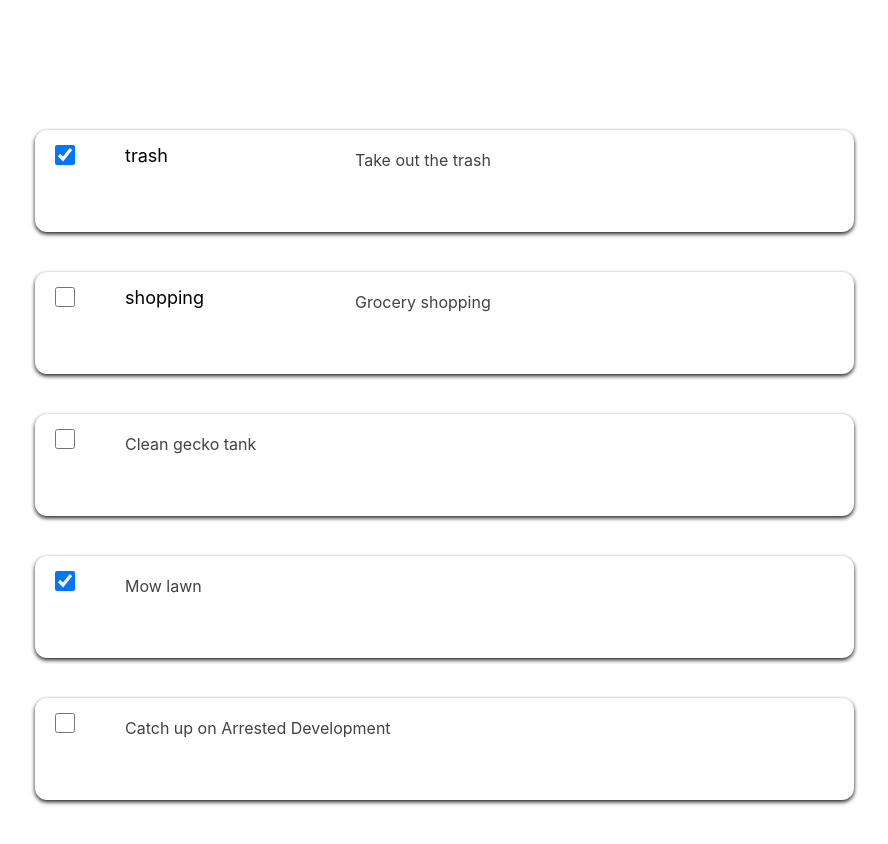
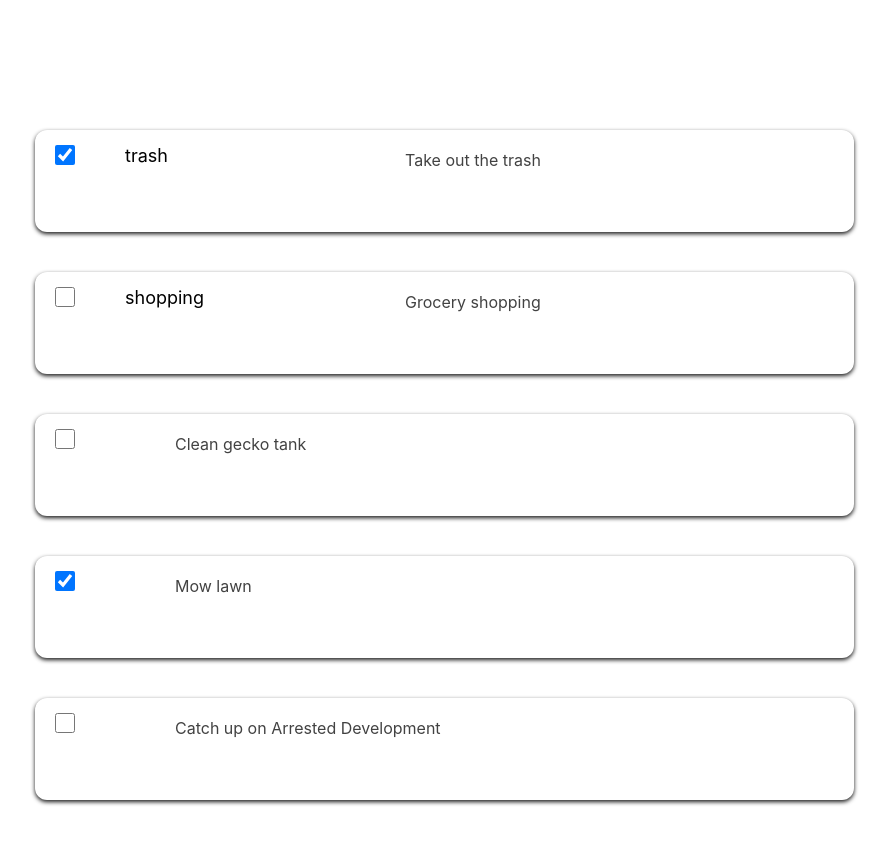
Before and after one commit to TarasovIlia/TodoList, a React (Create React App) app: page / in a window 1280 px wide. Shown: the top 844 px of the page, without its empty margins (293-1181 px from the left). Built offline with nearby package versions, Linux system fonts and the light colour scheme.

Commit message:
add event listner for inpu id

```diff
--- a/src/components/main_content/MainContent.jsx
+++ b/src/components/main_content/MainContent.jsx
@@ -4,15 +4,23 @@ import './css/content.css'
 import TodoData from './data/TodoData'
 
 
+class MainContent extends React.Component {
+    constructor() {
+        super()
+        this.state = {
+            todos : TodoData
+        }
+        this.checkedChange = this.checkedChange.bind(this)
+    }
+    checkedChange (id) {
+        console.log("Changed", id)
+    }
 
-class MainContent extends React.Component {
+    render () {
 
 
 
-    render () {
-
-        // const todo = TodoData.map(item => <TodoList header={item.header} text={item.text} key={item.key} completed={item.completed} />)
-        const todo = TodoData.map(item => <TodoList key={item.key} item={item} />)
+        const todo = this.state.todos.map(item => <TodoList key={item.key} item={item} checkedChange={this.checkedChange}/>)
             return (
                 <div className='wrapper'>
                 {todo}
--- a/src/components/main_content/TodoList.jsx
+++ b/src/components/main_content/TodoList.jsx
@@ -1,22 +1,20 @@
 import React from 'react'
 
 
+function TodoList (props) {
 
 
-class TodoList extends React.Component
-{
-    render() {
 
-        return (
-            <div className="TodoList">
-                <div className='todoComponent'>
-                    <input type="checkbox" checked={this.props.item.completed}/>
-                    <p style={{display : !this.props.item.header && 'none'}}>{this.props.item.header} </p>
-                    <p style={{paddingLeft : !this.props.item.header && '50px', position : !this.props.item.header && 'relative'}}>{this.props.item.text}</p>
-                </div>
+    return (
+
+        <div className="TodoList">
+            <div className='todoComponent'>
+                <input onChange={() => props.checkedChange  (props.item.id)} type="checkbox" checked={props.item.completed}/>
+                <p style={{display : !props.item.header && 'none'}}>{props.item.header} </p>
+                <p style={{paddingLeft : !props.item.header && '50px', position : !props.item.header && 'relative'}}>{props.item.text}</p>
             </div>
-        )
-    }
+        </div>
+    )
 }
 
 
--- a/src/components/main_content/css/content.css
+++ b/src/components/main_content/css/content.css
@@ -41,9 +41,11 @@
 
 
 .todoComponent p {
-    padding: 15px 0px 0px 50px;
+    margin-left: 50px;
+    padding-top: 15px;
     float: left;
     font-size: 18px;
+
 }
 
 .todoComponent input {
@@ -53,6 +55,7 @@
     float: left;
 
     margin: 15px 0px 0px 20px;
+
 }
 
 .todoComponent p:last-child {
```
